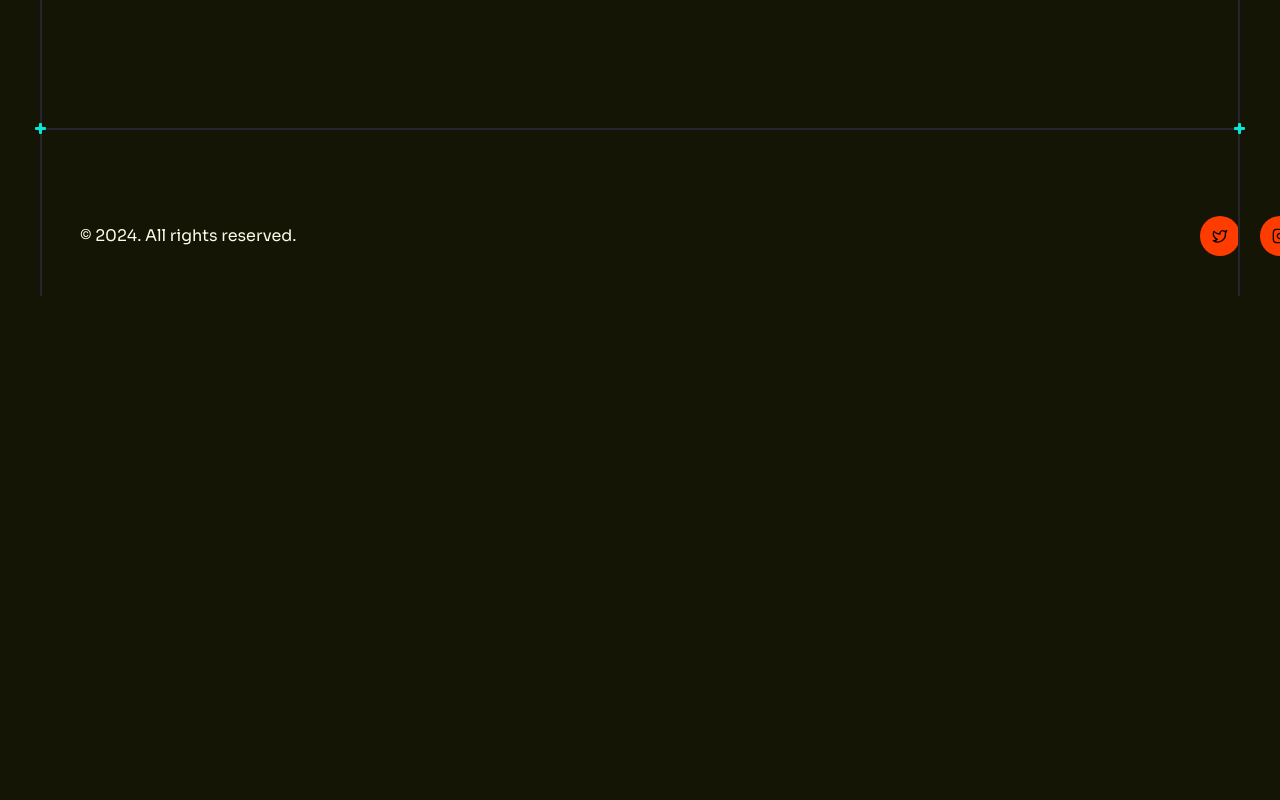
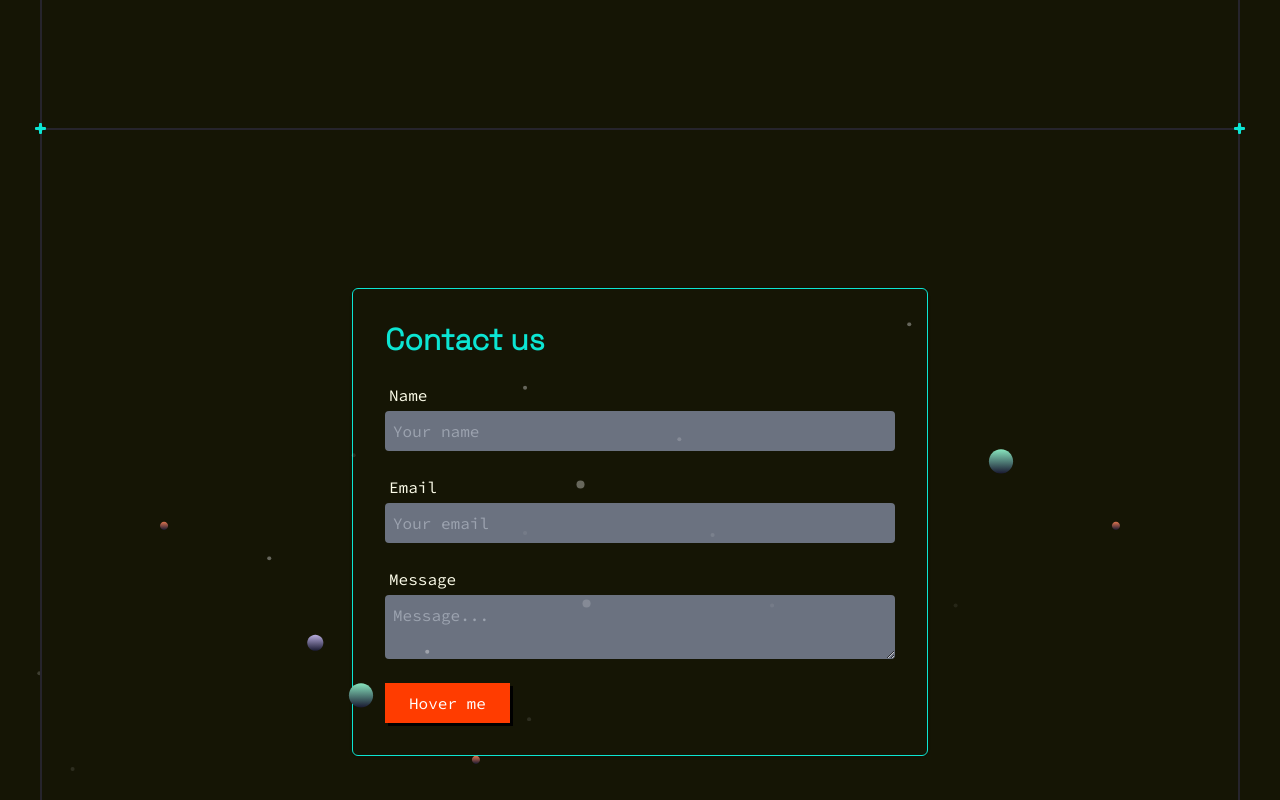
Before and after one commit to Omkar-Potphode/Zidio_Feedback_Collection_System, a React (Vite) app in the folder client/: page / in a window 1280 px wide. Shown: the part 1080-1880 px from the top of the page. Before the commit the page ends 1376 px from the top, so only its background shows below. Built offline with nearby package versions, Linux system fonts and the light colour scheme.

Commit message:
✨ Added Contact Section

```diff
--- a/client/src/App.jsx
+++ b/client/src/App.jsx
@@ -1,5 +1,6 @@
 import ButtonGradient from "./assets/svg/ButtonGradient"
 import About from "./components/About"
+import Contact from "./components/Contact"
 import Footer from "./components/Footer"
 import Header from "./components/Header"
 import Hero from "./components/Hero"
@@ -13,6 +14,7 @@ function App() {
       <Header/>
       <Hero/>
       <About/>
+      <Contact/>
       <Footer/>
 
       {/* Admin Side Rendering */}
--- a/client/src/assets/index.js
+++ b/client/src/assets/index.js
@@ -2,10 +2,12 @@ import twitter from './socials/twitter.svg';
 import facebook from './socials/facebook.svg';
 import instagram from './socials/instagram.svg';
 import avatar from './avatar4.avif';
+import stars from './contact/stars.svg';
 
 export {
     twitter,
     facebook,
     instagram,
     avatar,
+    stars,
 }
--- /dev/null
+++ b/client/src/components/Contact.jsx
@@ -0,0 +1,59 @@
+import Section from './Section';
+import { stars } from '../assets';
+
+const Contact = () => {
+  return (
+    <>
+    <Section crosses id="pricing">
+
+    <section className="text-text font-code">
+	<form noValidate="" className="container w-full max-w-xs md:max-w-xl p-8 mx-auto space-y-6 rounded-md shadow bg-background border border-primary">
+		<h2 className="w-full text-3xl font-bold font-grotesk leading-tight text-primary">Contact us</h2>
+		<div>
+			<label htmlFor="name" className="block mb-1 ml-1">Name</label>
+			<input id="name" type="text" placeholder="Your name" required="" className="block w-full p-2 rounded focus:outline-none focus:ring focus:ring-opacity-25 focus:ring-tertiary bg-gray-500" />
+		</div>
+		<div>
+			<label htmlFor="email" className="block mb-1 ml-1">Email</label>
+			<input id="email" type="email" placeholder="Your email" required="" className="block w-full p-2 rounded focus:outline-none focus:ring focus:ring-opacity-25 focus:ring-tertiary bg-gray-500" />
+		</div>
+		<div>
+			<label htmlFor="message" className="block mb-1 ml-1">Message</label>
+			<textarea id="message" type="text" placeholder="Message..." className="block w-full p-2 rounded auto expand focus:outline-none focus:ring focus:ring-opacity-25 focus:ring-tertiary bg-gray-500"></textarea>
+		</div>
+		<div>
+      <button type='submit' className="px-6 py-2 font-medium bg-secondary text-white w-fit transition-all shadow-[3px_3px_0px_black] hover:shadow-none hover:translate-x-[3px] hover:translate-y-[3px]">
+        Hover me
+      </button>
+    </div>
+
+	</form>
+
+</section>
+          <div className="absolute top-1/2 left-1/2 w-[60rem] -translate-x-1/2 -translate-y-1/2 pointer-events-none">
+            <img
+              src={stars}
+              className="w-full"
+              width={950}
+              height={400}
+              alt="Stars"
+            />
+          </div>
+
+          <div className="absolute top-3/2 left-3/2 w-[60rem] -translate-x-1/2 -translate-y-1/2 pointer-events-none">
+            <img
+              src={stars}
+              className="w-full"
+              width={950}
+              height={400}
+              alt="Stars"
+            />
+          </div>
+
+    </Section>
+
+    </>
+  )
+}
+
+export default Contact;
```
Also changed, not shown: client/src/assets/contact/stars.svg (added).
